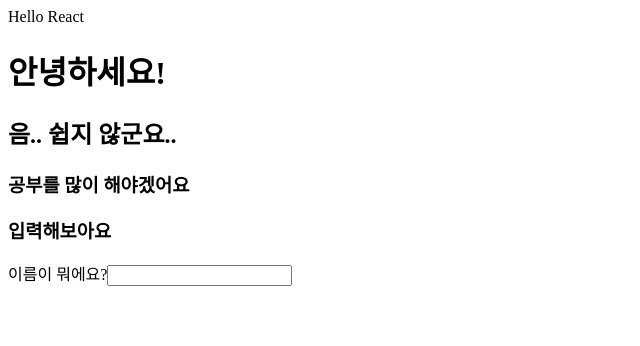
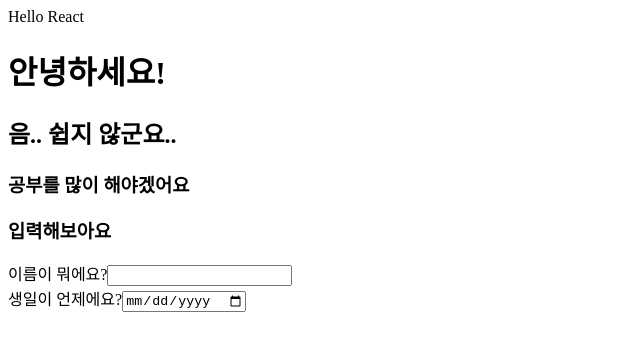
Before and after one commit to KIMJINSIL/my-app, a React (Create React App) app: page / in a window 1280 px wide. Shown: the top 346 px of the page, without its empty margins (0-640 px from the left). Built offline with nearby package versions, Linux system fonts and the light colour scheme.

Commit message:
블라블라

```diff
--- a/src/App.js
+++ b/src/App.js
@@ -13,6 +13,10 @@ function App() {
           <label for="user_name">이름이 뭐에요?</label>
           <input type="text" id="user_name"></input>
         </div>
+        <div>
+          <label for="user_birth">생일이 언제에요?</label>
+          <input type="date" id="user_birth"></input>
+        </div>
       </form>
     </div>
   );
```
